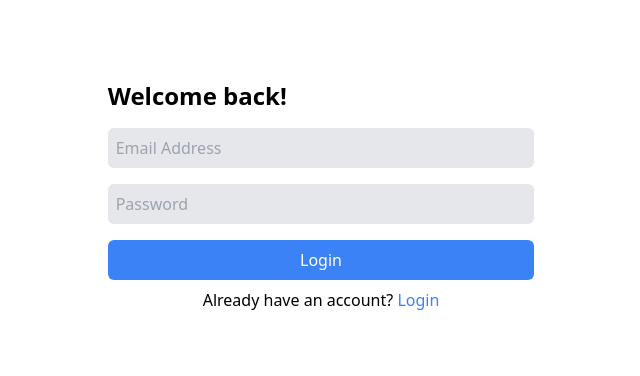
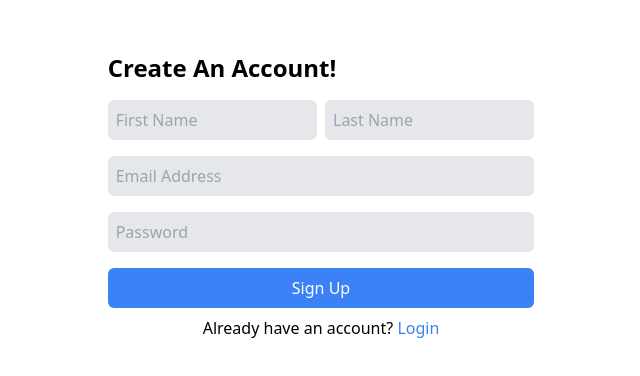
Before and after one commit to nikkobaez/Library-Project, a React (Create React App) app in the folder client/: page /sign-up in a window 1280 px wide. Shown: the part 208-584 px from the top of the page, without its empty margins (319-959 px from the left). Built offline with nearby package versions, Linux system fonts and the light colour scheme.

Commit message:
added more attributes to users

```diff
--- a/client/package.json
+++ b/client/package.json
@@ -11,6 +11,7 @@
     "react-dom": "^18.2.0",
     "react-router-dom": "^6.17.0",
     "react-scripts": "5.0.1",
+    "react-uuid": "^2.0.0",
     "web-vitals": "^2.1.4"
   },
   "scripts": {
--- a/client/src/context/AuthContext.js
+++ b/client/src/context/AuthContext.js
@@ -3,10 +3,11 @@ import { createContext, useState } from 'react';
 export const AuthContext = createContext();
 
 export const AuthProvider = ({children}) => {
-    const [user, setUser] = useState("");
+    const [contextUsername, contextSetUsername] = useState("");
+    const [contextUserid, contextSetUserid] = useState("");
 
     return (
-        <AuthContext.Provider value={{ user, setUser }}>
+        <AuthContext.Provider value={{contextUserid, contextSetUserid, contextUsername, contextSetUsername}}>
             {children}
         </AuthContext.Provider>
     )
--- a/client/src/pages/Home.js
+++ b/client/src/pages/Home.js
@@ -2,10 +2,13 @@ import React, { useContext } from "react";
 import { AuthContext } from "../context/AuthContext";
 
 const Home = () => {
-    const { user } = useContext(AuthContext);
+    const { contextUsername, contextUserid } = useContext(AuthContext);
 
     return (
-        <div>{user}</div>
+        <>
+            <div>{contextUsername}</div>
+            <div> {contextUserid} </div>
+        </>
     );
 }
 
--- a/client/src/pages/Login.js
+++ b/client/src/pages/Login.js
@@ -7,7 +7,7 @@ const Login = () => {
     const [username, setUsername] = useState("");
     const [password, setPassword] = useState("");
     const [loginStatus, setLoginStatus] = useState("");
-    const { setUser } = useContext(AuthContext);
+    const { contextSetUsername, contextSetUserid } = useContext(AuthContext);
     const navigate = useNavigate();
 
     const login = async () => {
@@ -15,7 +15,13 @@ const Login = () => {
             username: username,
             password: password,
         }).then((response) => {
-            console.log(response)
+            if (response.data.message) {
+                setLoginStatus(response.data.message);
+            } else {
+                contextSetUsername(response.data[0].username);
+                contextSetUserid(response.data[0].userid);
+                navigate("/home");
+            }
         }).catch((error) => {
             console.error(error);
         });
@@ -24,7 +30,7 @@ const Login = () => {
     return (
         <div className="flex flex-col items-center justify-center w-screen h-screen">
             <div className="flex flex-col w-1/3">
-                <h1 className="my-2 text-2xl font-semibold"> Welcome back! </h1>
+                <h1 className="my-2 text-2xl font-semibold"> Welcome Back! </h1>
                 <input type="text" className="h-10 px-2 my-2 bg-gray-200 rounded-md " placeholder="Email Address" onChange={(e) => {setUsername(e.target.value)}}/>
                 <input type="text" className="h-10 px-2 my-2 bg-gray-200 rounded-md " placeholder="Password" onChange={(e) => {setPassword(e.target.value)}}/>
                 <button onClick={login} className="h-10 px-2 my-2 text-white bg-blue-500 rounded-md "> Login </button>
--- a/client/src/pages/Signup.js
+++ b/client/src/pages/Signup.js
@@ -1,17 +1,20 @@
-import React, { useState, useContext } from "react";
+import React, { useState } from "react";
 import { useNavigate } from "react-router-dom";
-import { AuthContext } from "../context/AuthContext";
+import uuid from 'react-uuid';
 import axios from 'axios';
 
 const Signup = () => {
+    const [firstname, setFirstName] = useState("");
+    const [lastname, setLastName] = useState("");
     const [username, setUsername] = useState("");
     const [password, setPassword] = useState("");
-    const [loginStatus, setLoginStatus] = useState("");
-    const { setUser } = useContext(AuthContext);
     const navigate = useNavigate();
 
     const signup = async () => {
         axios.post('http://localhost:3001/signup', {
+            userid: uuid(),
+            firstname: firstname,
+            lastname: lastname,
             username: username,
             password: password,
         }).then((response) => {
@@ -19,18 +22,22 @@ const Signup = () => {
         }).catch((error) => {
             console.error(error);
         });
+        navigate("/")
     };
 
     return (
         <div className="flex flex-col items-center justify-center w-screen h-screen">
             <div className="flex flex-col w-1/3">
-                <h1 className="my-2 text-2xl font-semibold"> Welcome back! </h1>
+                <h1 className="my-2 text-2xl font-semibold"> Create An Account! </h1>
+                <div className="flex flex-row gap-2">
+                    <input type="text" className="w-1/2 h-10 px-2 my-2 bg-gray-200 rounded-md " placeholder="First Name" onChange={(e) => {setFirstName(e.target.value)}}/>
+                    <input type="text" className="w-1/2 h-10 px-2 my-2 bg-gray-200 rounded-md " placeholder="Last Name" onChange={(e) => {setLastName(e.target.value)}}/>
+                </div>
                 <input type="text" className="h-10 px-2 my-2 bg-gray-200 rounded-md " placeholder="Email Address" onChange={(e) => {setUsername(e.target.value)}}/>
                 <input type="text" className="h-10 px-2 my-2 bg-gray-200 rounded-md " placeholder="Password" onChange={(e) => {setPassword(e.target.value)}}/>
-                <button onClick={signup} className="h-10 px-2 my-2 text-white bg-blue-500 rounded-md "> Login </button>
+                <button onClick={signup} className="h-10 px-2 my-2 text-white bg-blue-500 rounded-md "> Sign Up </button>
                 <div className="flex flex-col items-center justify-center">
                     <p> Already have an account? <span className="text-blue-500 hover:cursor-pointer" onClick={() => navigate("/")}> Login </span></p>
-                    <p> {loginStatus} </p>
                 </div>
             </div>
         </div>
```
Also changed, not shown: 2 other files (tests, documents, lock files or other folders).
